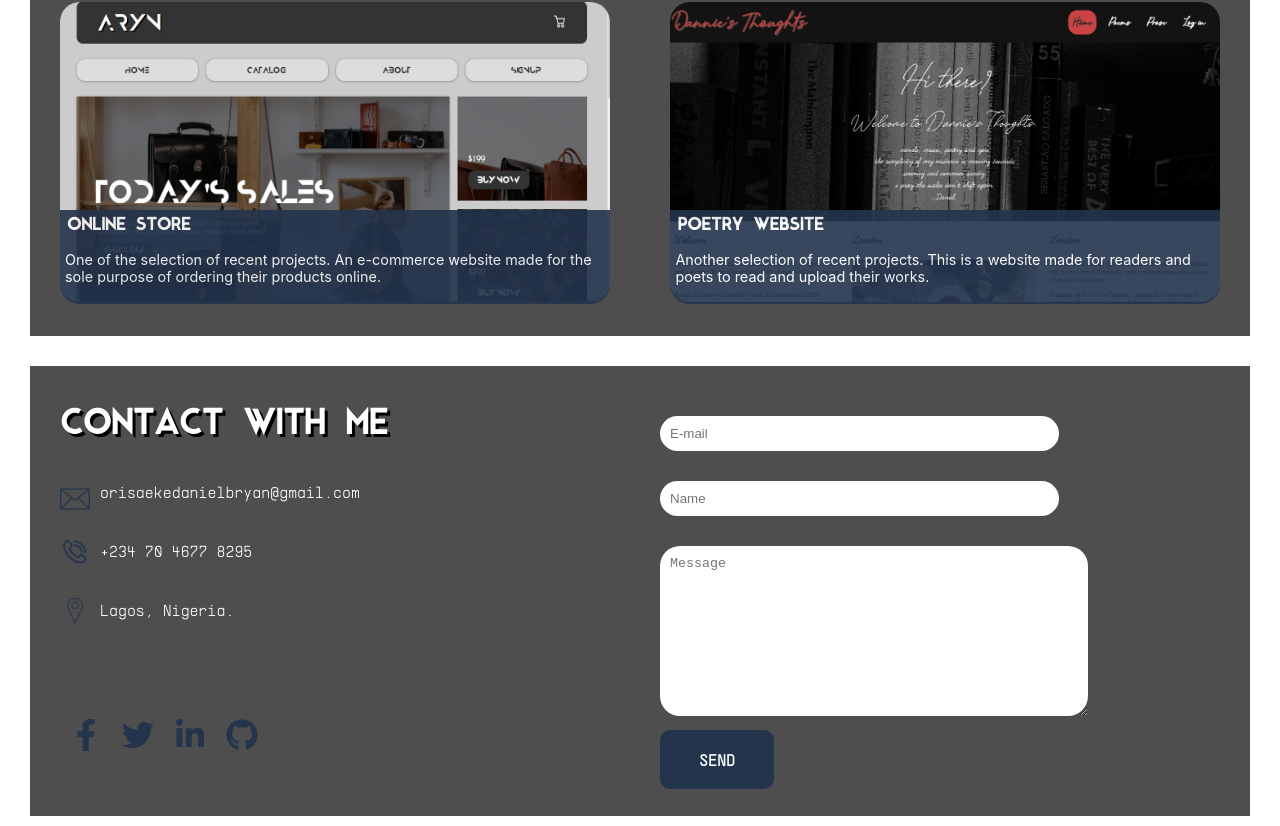
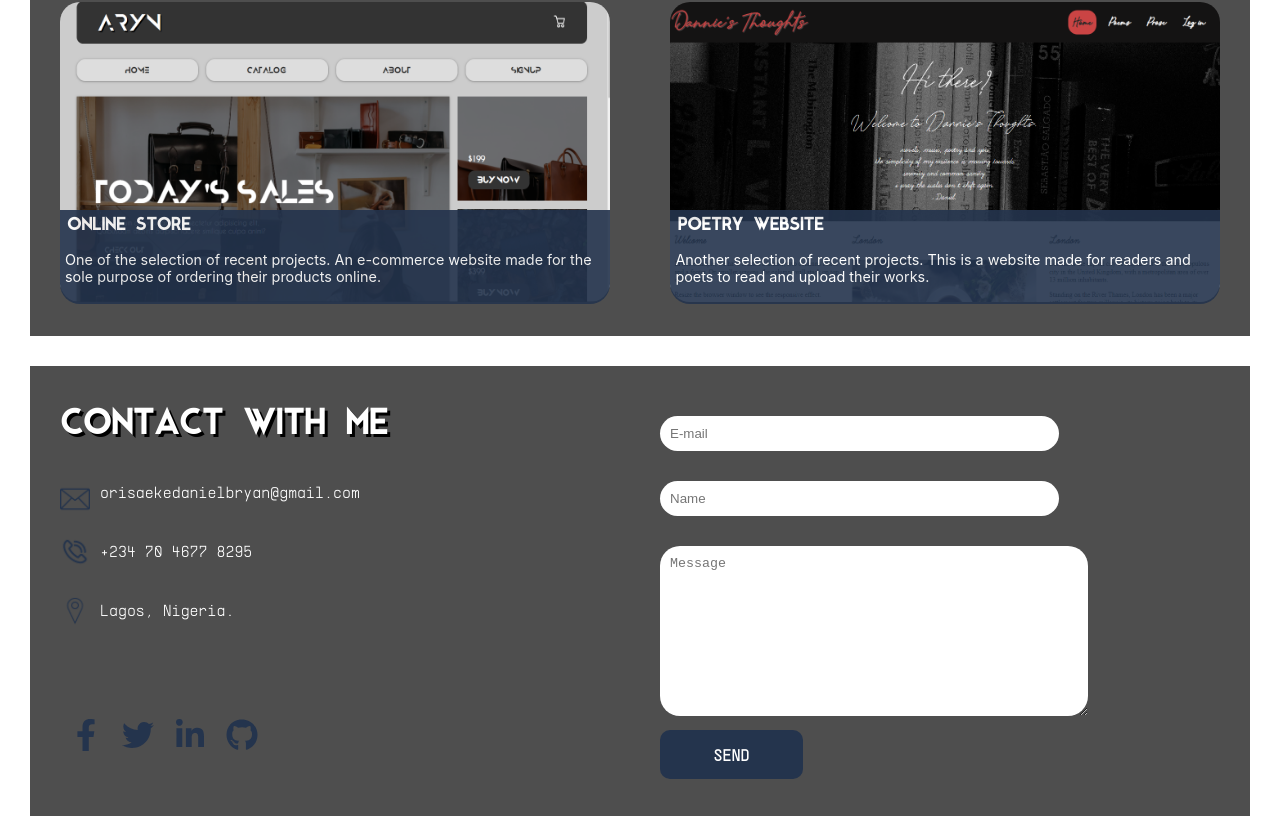
Before and after one commit to dannie-xoxo/my-portfolio, a React (Create React App) app: page / in a window 1280 px wide. Shown: the part 1308-2134 px from the top of the page. Built offline with nearby package versions, Linux system fonts and the light colour scheme.

Commit message:
first commit

```diff
--- a/src/components/footer.css
+++ b/src/components/footer.css
@@ -77,7 +77,7 @@ input {
     color: #fff;
     background: #24344d;
     margin-top: 10px;
-    padding: 20px;
+    padding: 15px;
     border-radius: 10px;
     font-size: 1em;
     border: none;
@@ -85,7 +85,7 @@ input {
     font-weight: bolder;
     text-transform: uppercase;
     cursor: pointer;
-    width: 20%
+    width: 25%
 }
 
 @media screen and (max-width: 769px) {
```
